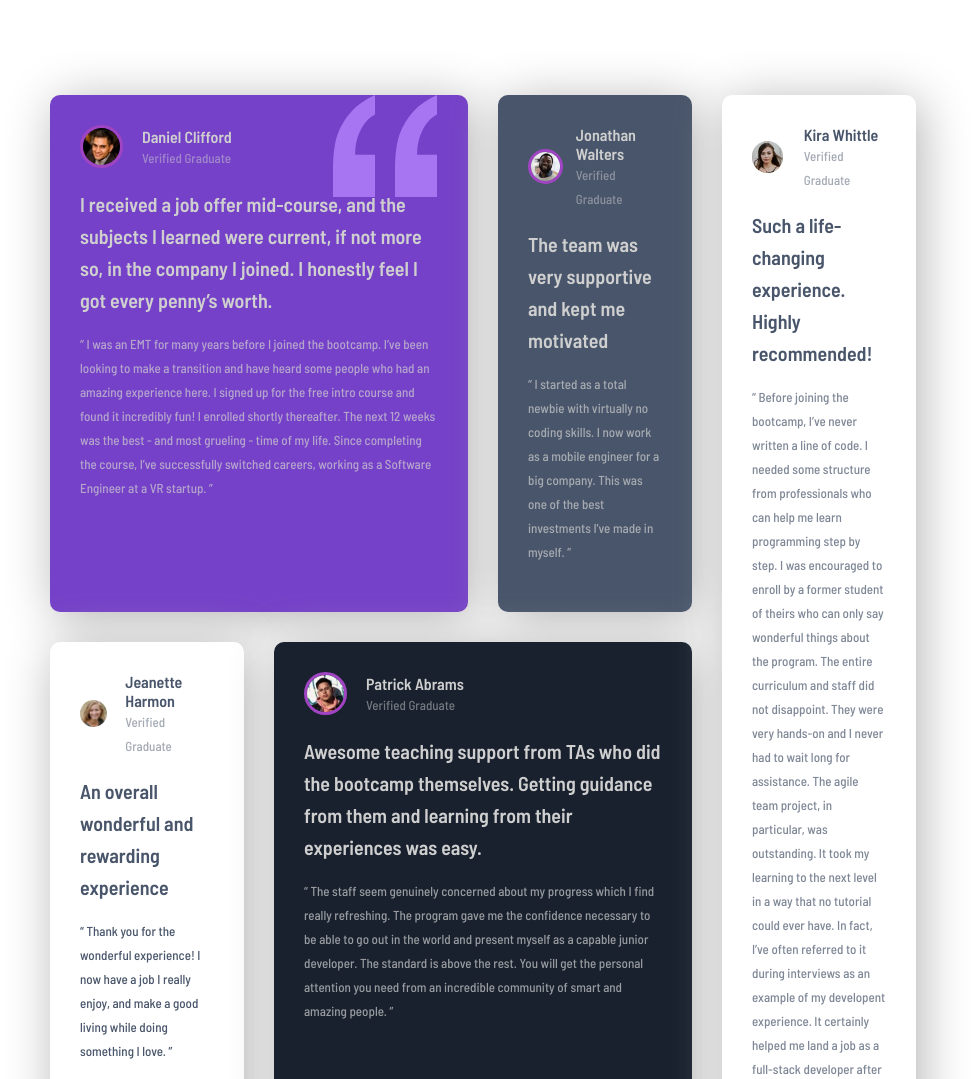
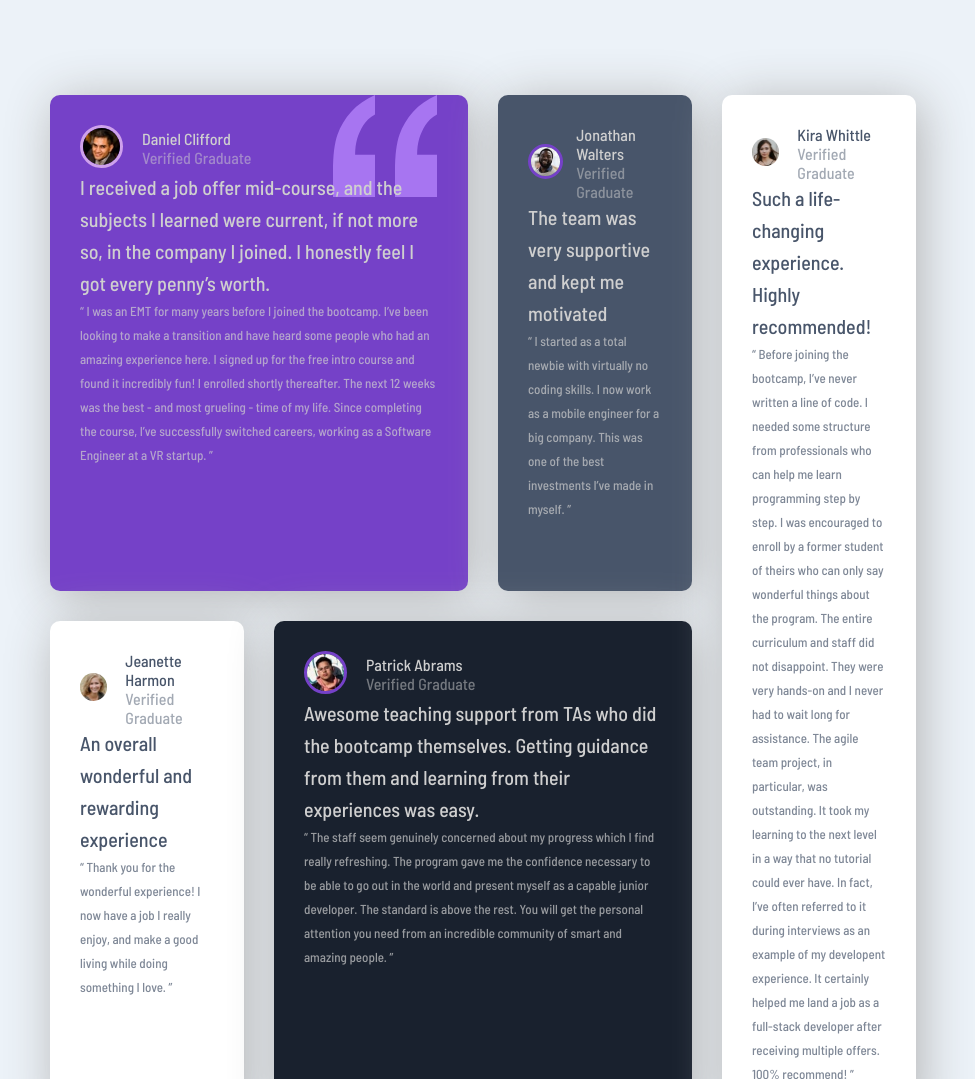
Before and after one commit to 58peiShan/FrontendMentorPratice-testimonials-grid-section-main, a plain HTML site: page index.html in a window 1280 px wide. Shown: the top 1079 px of the page, without its empty margins (157-1132 px from the left). Drawn offline with Linux system fonts and the light colour scheme; files whose address does not match are found by name.

Commit message:
Add files via upload

```diff
--- a/index.css
+++ b/index.css
@@ -1,11 +1,27 @@
-:root{
+*{
     margin: 0;
     padding: 0;
+}
+
+:root{
     --Moderate-violet:hsl(263, 55%, 52%);
     --Very-dark-grayish-blue:hsl(217, 19%, 35%);
     --Very-dark-blackish-blue:hsl(219, 29%, 14%);
     --Light-gray:hsl(0, 0%, 81%);
     --Light-grayish-blue:hsl(210, 46%, 95%);
+}
+
+body{
+    background-color: var(--Light-grayish-blue);
+    font-family: 'Barlow Semi Condensed', sans-serif;
+}
+
+p{
+    margin: 0;
+    font-size: 13px;
+    line-height:1.5rem;
+    font-weight: 500;
+    opacity: 70%;
 }
 
 .wrapper{
@@ -20,25 +36,23 @@
     margin: 80px auto;
 }
 
-h2{
+.comment{
     font-size: 20px;
     line-height:2rem;
 }
 
-h3{
+
+.name{
     margin: 0;
     font-size: 16px;
 }
 
-p,h6{
-    margin: 0;
-    font-size: 13px;
-    line-height:1.5rem;
-    font-weight: 500;
+.bg-dark img{
+    border:3px solid var(--Moderate-violet);
 }
 
-.bg-dark img{
-    border:3px solid rgb(160, 68, 196);
+.card1 img{
+    border:3px solid rgb(206, 161, 236);
 }
 
 img{
@@ -50,25 +64,9 @@ img{
     color: var(--Light-gray);
 }
 
-.bg-dark h6{
-    opacity: 70%;
-    font-weight: 500;
-}
-
-.bg-dark p{
-    opacity: 50%;
-    font-weight: 500;
-}
-
 .bg-light{
     color: var(--Very-dark-grayish-blue);
 }
-
-.bg-light h6{
-    opacity: 70%;
-    font-weight: 500;
-}
-
 
 .d-flex{
     display: flex;
@@ -83,6 +81,7 @@ img{
 
 .Verified-Graduate{
     opacity: 50%;
+    font-weight: 500;
 }
 
 .card{
@@ -90,7 +89,6 @@ img{
     border-radius: 10px;
     padding: 30px;
     margin:15px;
-    font-family: 'Barlow Semi Condensed', sans-serif;
 
 }
 
@@ -99,16 +97,13 @@ img{
     background-repeat: no-repeat;
     background-position: 90% 0%;
     grid-area:card1;
-    height: auto;
-    width: auto;
     background-color: var(--Moderate-violet);
 }
 
 .card2{
     background-color:var(--Very-dark-grayish-blue);
     grid-area:card2;
-    height: auto;
-    width: auto;
+
 }
 
 .card3{
--- a/index.html
+++ b/index.html
@@ -24,54 +24,54 @@
     <div class="card card1 bg-dark">
       <div class="d-flex">
         <div>
-          <img src="./images/image-daniel.jpg" alt="">
+          <img src="./images/image-daniel.jpg" alt="daniel-picture">
         </div>
         <div class="d-flex-col">
-           <h3>Daniel Clifford</h3>
-        <p class="Verified-Graduate">Verified Graduate</p>
+          <div class="name">Daniel Clifford</div>
+        <div class="Verified-Graduate">Verified Graduate</div>
         </div>
 
       </div>
-      <h2>
+      <div class="comment">
         I received a job offer mid-course, and the subjects I learned were current, if not more so,
         in the company I joined. I honestly feel I got every penny’s worth.
-      </h2>
-      <h6 class="d-flex">
+      </div>
+      <p class="d-flex">
         “ I was an EMT for many years before I joined the bootcamp. I’ve been looking to make a
         transition and have heard some people who had an amazing experience here. I signed up
         for the free intro course and found it incredibly fun! I enrolled shortly thereafter.
         The next 12 weeks was the best - and most grueling - time of my life. Since completing
         the course, I’ve successfully switched careers, working as a Software Engineer at a VR startup. ”
-      </h6>
+      </p>
     </div>
 
     <div class="card card2 bg-dark">
       <div class="d-flex">
         <div>
-          <img src="./images/image-jonathan.jpg" alt="daniel-picture">
+          <img src="./images/image-jonathan.jpg" alt="jonathan-picture">
         </div>
         <div class="d-flex-col">
-          <h3>Jonathan Walters</h3>
-          <p class="Verified-Graduate">Verified Graduate</p>
+          <div class="name">Jonathan Walters</div>
+          <div class="Verified-Graduate">Verified Graduate</div>
         </div>
 
       </div>
-      <h2>The team was very supportive and kept me motivated</h2>
-      <h6>“ I started as a total newbie with virtually no coding skills. I now work as a mobile engineer
-        for a big company. This was one of the best investments I’ve made in myself. ”</h6>
+      <div class="comment">The team was very supportive and kept me motivated</div>
+      <p>“ I started as a total newbie with virtually no coding skills. I now work as a mobile engineer
+        for a big company. This was one of the best investments I’ve made in myself. ”</p>
     </div>
 
     <div class="card card3 bg-light">
       <div class="d-flex">
         <div>
-          <img src="/images/image-jeanette.jpg">
+          <img src="/images/image-jeanette.jpg" alt="jeanette-picture">
         </div>
         <div class="d-flex-col">
-          <h3>Jeanette Harmon</h3>
-          <p class="Verified-Graduate">Verified Graduate</p>
+          <div class="name">Jeanette Harmon</div>
+          <div class="Verified-Graduate">Verified Graduate</div>
         </div>
       </div>
-      <h2>An overall wonderful and rewarding experience</h2>
+      <div class="comment">An overall wonderful and rewarding experience</div>
       <p>“ Thank you for the wonderful experience! I now have a job I really enjoy, and make a good living
         while doing something I love. ”</p>
     </div>
@@ -82,18 +82,18 @@
           <img src="./images//image-patrick.jpg" alt="patrick-picture">
         </div>
         <div class="d-flex-col">
-          <h3>Patrick Abrams</h3>
-          <p class="Verified-Graduate">Verified Graduate</p>
+          <div class="name">Patrick Abrams</div>
+          <div class="Verified-Graduate">Verified Graduate</div>
         </div>
       </div>
-      <h2>Awesome teaching support from TAs who did the bootcamp themselves. Getting guidance from them and
-        learning from their experiences was easy.</h2>
-      <h6>
+      <div class="comment">Awesome teaching support from TAs who did the bootcamp themselves. Getting guidance from them and
+        learning from their experiences was easy.</div>
+      <p>
         “ The staff seem genuinely concerned about my progress which I find really refreshing. The program
         gave me the confidence necessary to be able to go out in the world and present myself as a capable
         junior developer. The standard is above the rest. You will get the personal attention you need from
         an incredible community of smart and amazing people. ”
-      </h6>
+      </p>
     </div>
 
     <div class="card card5 bg-light">
@@ -102,19 +102,19 @@
           <img src="/images/image-kira.jpg" alt="kira-picture">
         </div>
         <div class="d-flex-col">
-          <h3>Kira Whittle</h3>
-          <p class="Verified-Graduate">Verified Graduate</p>
+          <div class="name">Kira Whittle</div>
+          <div class="Verified-Graduate">Verified Graduate</div>
         </div>
       </div>
-      <h2>Such a life-changing experience. Highly recommended!</h2>
-      <h6>“ Before joining the bootcamp, I’ve never written a line of code. I needed some structure from
+      <div class="comment">Such a life-changing experience. Highly recommended!</div>
+      <p>“ Before joining the bootcamp, I’ve never written a line of code. I needed some structure from
         professionals who can help me learn programming step by step. I was encouraged to enroll by a former
         student of theirs who can only say wonderful things about the program. The entire curriculum and staff
         did not disappoint. They were very hands-on and I never had to wait long for assistance. The agile team
         project, in particular, was outstanding. It took my learning to the next level in a way that no tutorial
         could ever have. In fact, I’ve often referred to it during interviews as an example of my developent
         experience. It certainly helped me land a job as a full-stack developer after receiving multiple offers.
-        100% recommend! ”</h6>
+        100% recommend! ”</p>
     </div>
 
   </div>
```
